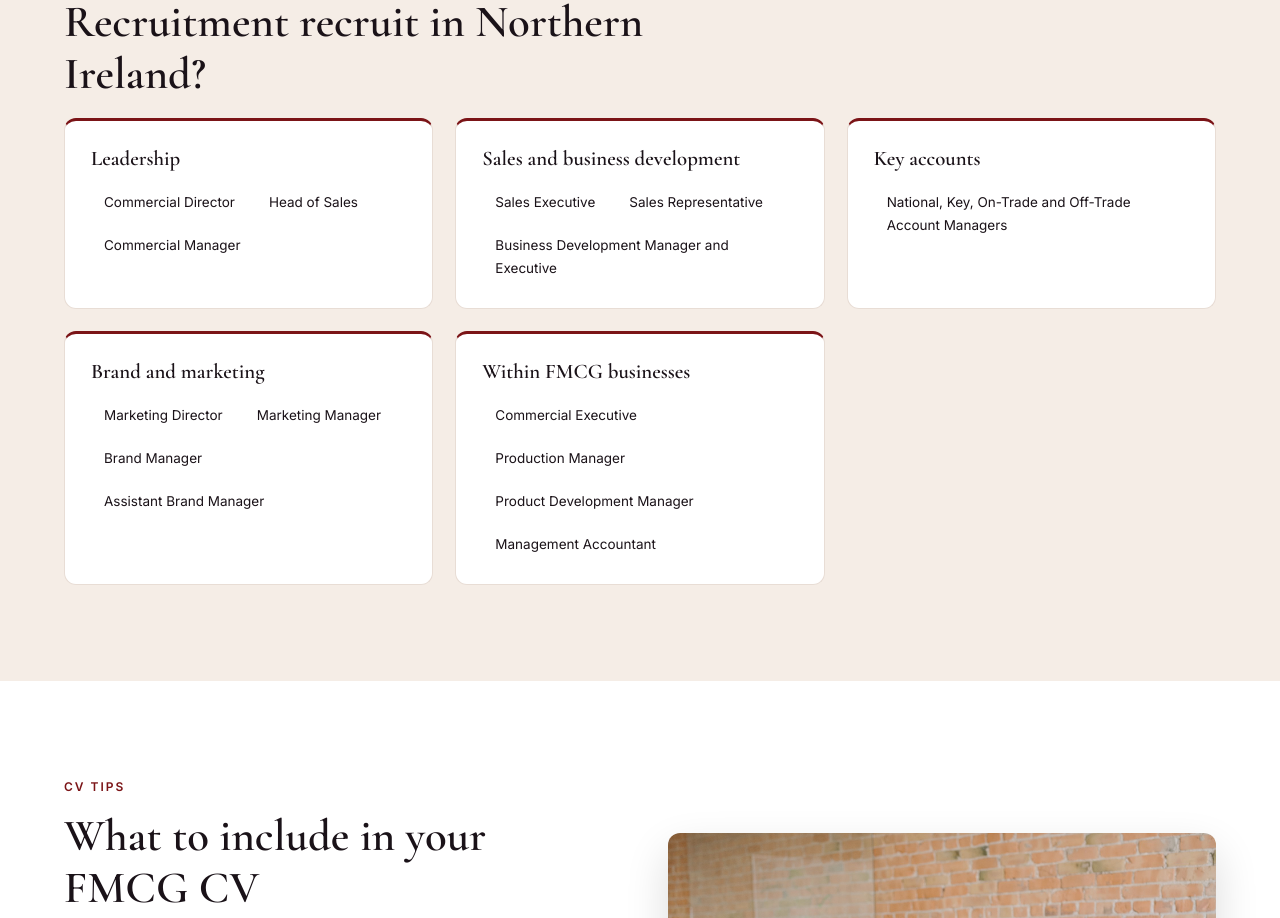
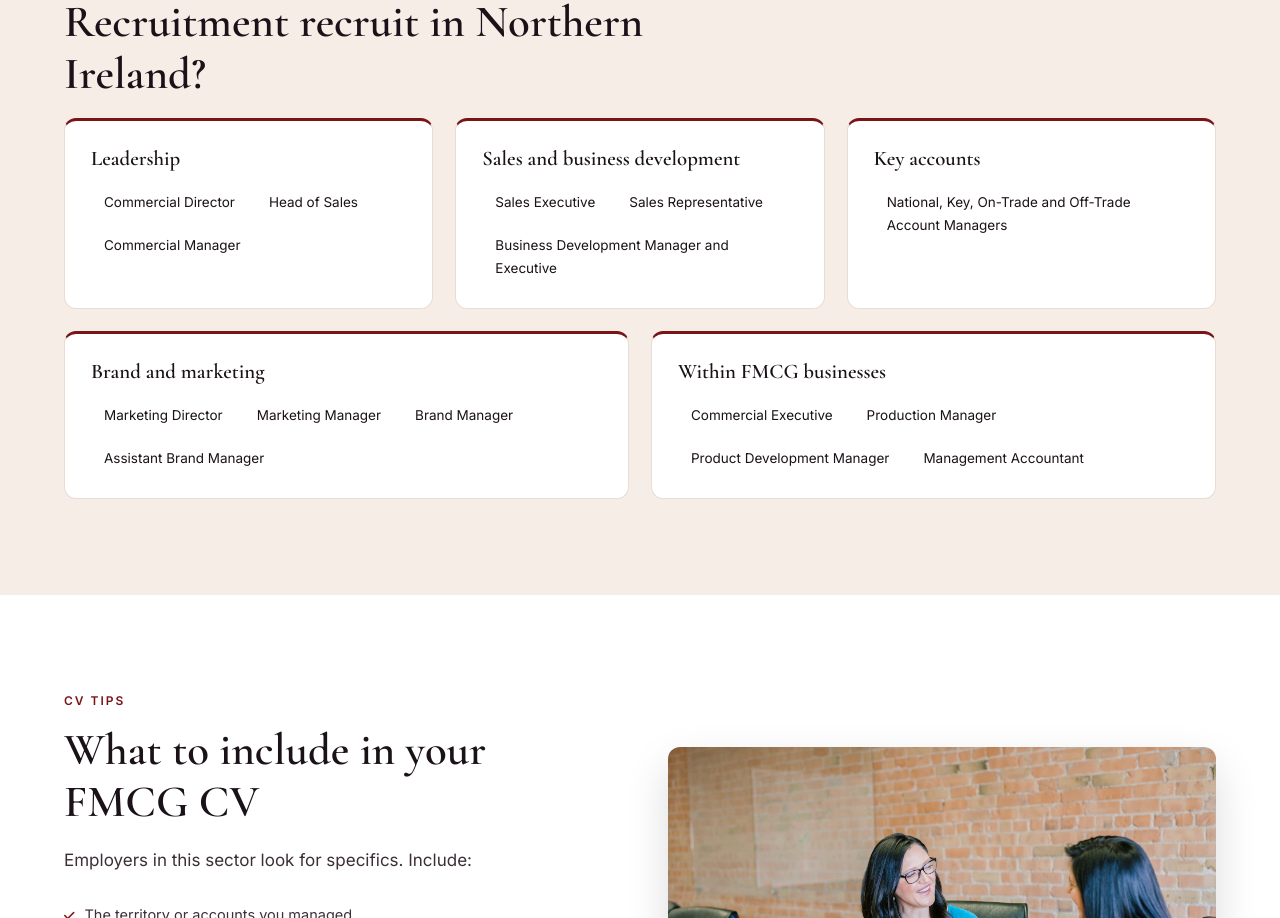
Before and after one commit to SyedAyan15/Bell-Recruitment, a Next.js app: page /candidates/how-it-works in a window 1280 px wide. Shown: the part 3138-4056 px from the top of the page. Built offline with nearby package versions, Linux system fonts and the light colour scheme.

Commit message:
Roles grid: fill short last row so no empty space on the right
Co-Authored-By: Claude Sonnet 5.5 <noreply@anthropic.com>

```diff
--- a/app/globals.css
+++ b/app/globals.css
@@ -505,7 +505,20 @@ h1, h2, h3, h4 {
 .value-card-row h3 { font-size: 1.25rem; margin-bottom: 4px; }
 
 /* Roles we recruit. */
-.role-groups { display: grid; grid-template-columns: repeat(auto-fill, minmax(320px, 1fr)); gap: 22px; margin-top: 12px; }
+/* Six-column grid: three cards per row, and a short last row is stretched to fill the width
+   (five cards sit 3 + 2, four sit 3 + 1 full width) so there is no empty space on the right. */
+.role-groups { display: grid; grid-template-columns: repeat(6, 1fr); gap: 22px; margin-top: 12px; }
+.role-group { grid-column: span 2; }
+.role-group:nth-last-child(2):nth-child(3n+1), .role-group:last-child:nth-child(3n+2) { grid-column: span 3; }
+.role-group:last-child:nth-child(3n+1) { grid-column: span 6; }
+@media (max-width: 900px) {
+  .role-groups { grid-template-columns: repeat(2, 1fr); }
+  .role-group, .role-group:nth-last-child(2):nth-child(3n+1), .role-group:last-child:nth-child(3n+2) { grid-column: auto; }
+  .role-group:last-child:nth-child(odd) { grid-column: 1 / -1; }
+}
+@media (max-width: 560px) {
+  .role-groups { grid-template-columns: 1fr; }
+}
 .role-group { padding: 26px 26px 22px; background: var(--warm-white); border: 1px solid var(--border-light); border-top: 3px solid var(--burgundy); border-radius: var(--radius); transition: border-color .3s, box-shadow .3s; }
 .role-group:hover { border-top-color: var(--accent); box-shadow: 0 12px 30px rgba(123,20,23,.08); }
 .role-group h3 { font-size: 1.3rem; margin-bottom: 14px; }
```
